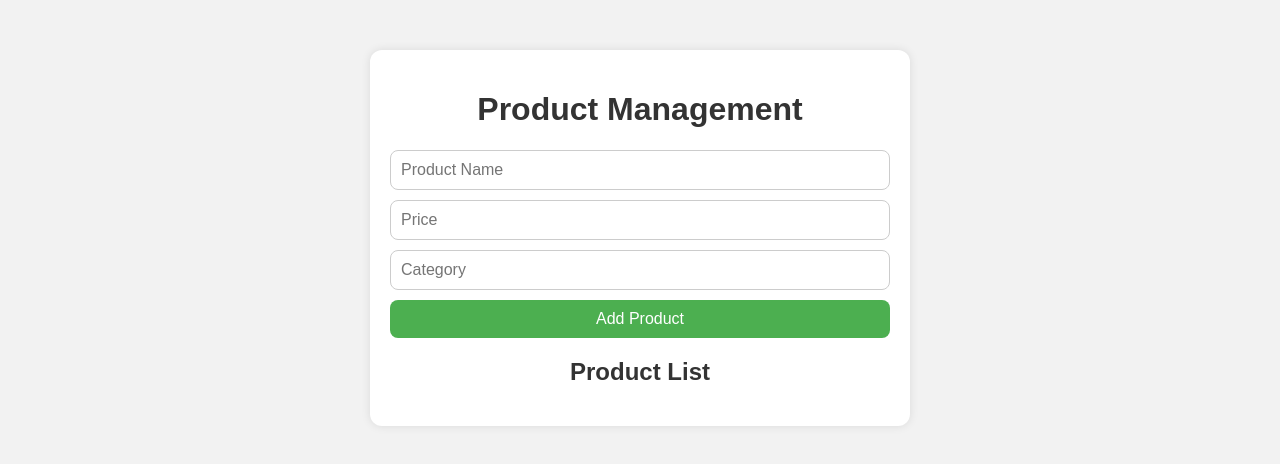
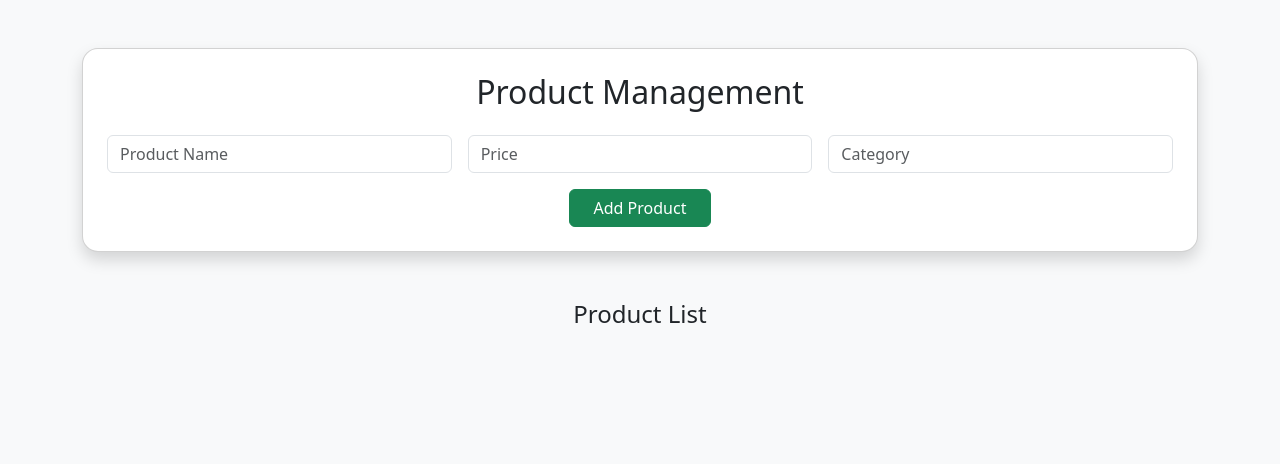
Before and after one commit to Samreen888/crud-crud-project, a plain HTML site: page index.html in a window 1280 px wide. Drawn offline with nearby package versions, Linux system fonts and the light colour scheme; no server answers.

Commit message:
Updated UI with Bootstrap design and improved layout

```diff
--- a/index.html
+++ b/index.html
@@ -1,24 +1,38 @@
-
 <!DOCTYPE html>
 <html lang="en">
 <head>
-  <meta charset="UTF-8">
-  <meta name="viewport" content="width=device-width, initial-scale=1.0">
+  <meta charset="UTF-8" />
+  <meta name="viewport" content="width=device-width, initial-scale=1.0"/>
   <title>Product Manager</title>
+  <link href="https://cdn.jsdelivr.net/npm/bootstrap@5.3.2/dist/css/bootstrap.min.css" rel="stylesheet">
   <link rel="stylesheet" href="style.css">
 </head>
-<body>
-  <div class="container">
-    <h1>Product Management</h1>
-    <form id="product-form">
-      <input type="text" id="name" placeholder="Product Name" required />
-      <input type="number" id="price" placeholder="Price" required />
-      <input type="text" id="category" placeholder="Category" required />
-      <button type="submit">Add Product</button>
-    </form>
+<body class="bg-light">
 
-    <h2>Product List</h2>
-    <ul id="product-list"></ul>
+  <div class="container my-5">
+    <div class="card shadow p-4">
+      <h2 class="text-center mb-4">Product Management</h2>
+
+      <form id="product-form" class="row g-3">
+        <div class="col-md-4">
+          <input type="text" id="name" class="form-control" placeholder="Product Name" required />
+        </div>
+        <div class="col-md-4">
+          <input type="number" id="price" class="form-control" placeholder="Price" required />
+        </div>
+        <div class="col-md-4">
+          <input type="text" id="category" class="form-control" placeholder="Category" required />
+        </div>
+        <div class="col-12 text-center">
+          <button type="submit" class="btn btn-success px-4">Add Product</button>
+        </div>
+      </form>
+    </div>
+
+    <div class="mt-5">
+      <h4 class="text-center mb-3">Product List</h4>
+      <div id="product-list" class="row g-3 justify-content-center"></div>
+    </div>
   </div>
 
   <script src="https://cdn.jsdelivr.net/npm/axios/dist/axios.min.js"></script>
--- a/script.js
+++ b/script.js
@@ -37,13 +37,24 @@ async function loadProducts() {
 
 // Add product to DOM
 function addProductToList(product) {
-  const li = document.createElement('li');
-  li.innerHTML = `
-    ${product.name} - ₹${product.price} - ${product.category}
-    <button class="delete-btn" onclick="deleteProduct('${product._id}', this)">Delete</button>
+  const col = document.createElement('div');
+  col.className = 'col-md-4 product-card';
+
+  col.innerHTML = `
+    <div class="card h-100 shadow-sm">
+      <div class="card-body">
+        <h5 class="card-title">${product.name}</h5>
+        <p class="card-text">
+          Price: ₹${product.price} <br>
+          Category: ${product.category}
+        </p>
+        <button class="btn btn-danger" onclick="deleteProduct('${product._id}', this)">Delete</button>
+      </div>
+    </div>
   `;
-  productList.appendChild(li);
+  productList.appendChild(col);
 }
+
 
 // Delete product
 async function deleteProduct(id, btn) {
--- a/style.css
+++ b/style.css
@@ -1,73 +1,15 @@
 body {
-  font-family: Arial, sans-serif;
-  background: #f2f2f2;
-  margin: 0;
-  padding: 0;
+  background-color: #f8f9fa;
 }
 
-.container {
-  width: 90%;
-  max-width: 500px;
-  background: white;
-  margin: 50px auto;
-  padding: 20px;
-  border-radius: 12px;
-  box-shadow: 0 0 10px rgba(0, 0, 0, 0.1);
+.card {
+  border-radius: 16px;
 }
 
-h1, h2 {
-  text-align: center;
-  color: #333;
+.btn-danger {
+  background-color: #dc3545;
 }
 
-form {
-  display: flex;
-  flex-direction: column;
-  gap: 10px;
+.product-card {
+  min-width: 300px;
 }
-
-input {
-  padding: 10px;
-  font-size: 16px;
-  border: 1px solid #ccc;
-  border-radius: 8px;
-}
-
-button {
-  padding: 10px;
-  font-size: 16px;
-  background: #4CAF50;
-  color: white;
-  border: none;
-  border-radius: 8px;
-  cursor: pointer;
-  transition: background 0.3s ease;
-}
-
-button:hover {
-  background: #45a049;
-}
-
-ul {
-  list-style: none;
-  padding: 0;
-}
-
-li {
-  background: #eee;
-  margin: 10px 0;
-  padding: 10px;
-  border-radius: 8px;
-  display: flex;
-  justify-content: space-between;
-  align-items: center;
-}
-
-.delete-btn {
-  background: crimson;
-  color: white;
-  border: none;
-  padding: 5px 10px;
-  border-radius: 6px;
-  cursor: pointer;
-}
```
